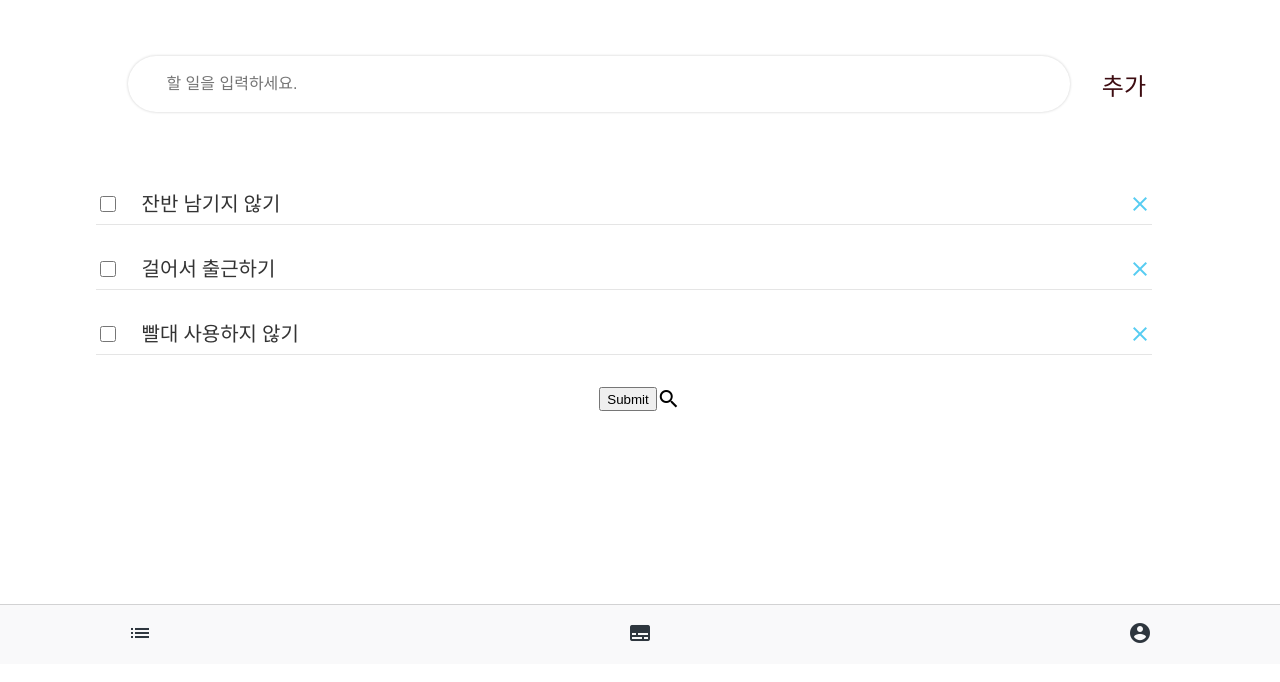
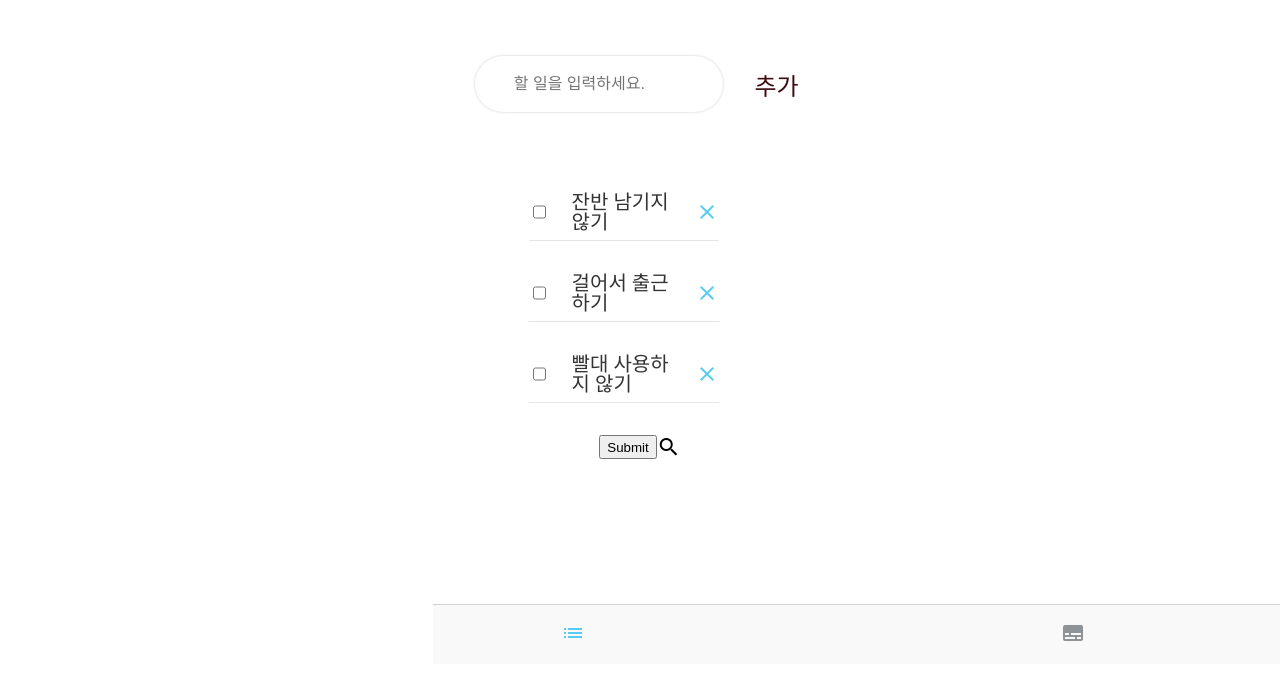
Before and after one commit to Najeong-Kim/SoomDesign, a website: page src/index.html in a window 1280 px wide. Shown: the part 136-818 px from the top of the page. Drawn offline with Linux system fonts and the light colour scheme.

Commit message:
design 21.03.17 19:26

```diff
--- a/src/css/components/nav-bar.css
+++ b/src/css/components/nav-bar.css
@@ -15,5 +15,9 @@
 
 .nav__link {
   position: relative;
-  color: #2e363e;
+  color: #8e9397;
 }
+
+.nav__now {
+  color: var(--blue);
+}
--- a/src/css/screens/todo-main.css
+++ b/src/css/screens/todo-main.css
@@ -3,7 +3,7 @@
   font-family: 'Plantagenet Cherokee';
   color: #3D0C11;
   font-size: 3vh;
-  margin-top: 5vh;
+  padding-top: 5vh;
 }
 
 .todo-main__day {
--- a/src/css/styles.css
+++ b/src/css/styles.css
@@ -60,9 +60,34 @@
 body {
   width: 100vw;
   height: 100vh;
+  margin: 0 auto;
   /* padding: 20px;  */
 }
 
 .head__link-bar-margin {
   margin-top: 50px;
 }
+
+@media screen and (max-width: 320px) {
+  body {
+    width: 320px;
+  }
+}
+
+@media screen and (min-width: 414px) {
+  body {
+    width: 414px;
+  }
+}
+
+@media screen and (max-height: 568px) {
+  body {
+    height: 568px;
+  }
+}
+
+@media screen and (min-height: 896px) {
+  body {
+    height: 896px;
+  }
+}
--- a/src/index.html
+++ b/src/index.html
@@ -22,41 +22,38 @@
       <input type="text" placeholder="할 일을 입력하세요." class="todo-main__input" />
       <input type="submit" value="추가" class="todo-main__submit" />
     </form>
-    <ul class="list">
-      <li class="list-todo">
-        <div class="list-checkset">
-          <input type="checkbox" class="list-check" />
-          <p class="list-name">잔반 남기지 않기</p>
+    <ul class="list todo-main__list">
+      <li class="list-todo todo-main__list-todo">
+        <div class="list-checkset todo-main__list-checkset">
+          <input type="checkbox" class="list-check todo-main__list-check" />
+          <p class="list-name todo-main__list-name">잔반 남기지 않기</p>
         </div>
-        <input type="button" class="list-delete"><span class="material-icons delete-icon">
-          clear
-        </span></input>
+        <input type="button" class="list-delete todo-main__list-delete">
+          <span class="material-icons delete-icon">clear</span>
+        </input>
       </li>
-      <li class="list-todo">
-        <div class="list-checkset">
-          <input type="checkbox" class="list-check" />
-          <p class="list-name">걸어서 출근하기</p>
+      <li class="list-todo todo-main__list-todo">
+        <div class="list-checkset todo-main__list-checkset">
+          <input type="checkbox" class="list-check todo-main__list-check" />
+          <p class="list-name todo-main__list-name">걸어서 출근하기</p>
         </div>
-        <input type="button" class="list-delete"><span class="material-icons delete-icon">
-          clear
-        </span></input>
+        <input type="button" class="list-delete todo-main__list-delete">
+          <span class="material-icons delete-icon">clear</span>
+        </input>
       </li>
-      <li class="list-todo">
-        <div class="list-checkset">
-          <input type="checkbox" class="list-check" />
-          <p class="list-name">빨대 사용하지 않기</p>
+      <li class="list-todo todo-main__list-todo">
+        <div class="list-checkset todo-main__list-checkset">
+          <input type="checkbox" class="list-check todo-main__list-check" />
+          <p class="list-name todo-main__list-name">빨대 사용하지 않기</p>
         </div>
-        <input type="button" class="list-delete"><span class="material-icons delete-icon">
-          clear
-        </span>
+        <input type="button" class="list-delete todo-main__list-delete">
+          <span class="material-icons delete-icon">clear</span>
         </input>
       </li>
     </ul>
     <form action="todo-find.html" method="get" id="goto-todo-find">
-      <input type="submit">
-        <span class="material-icons">
-          search
-        </span>
+      <input type="submit" class="todo-main__list-search">
+        <span class="material-icons">search</span>
       </input>
     </form>
   </main>
@@ -64,32 +61,22 @@
     <nav class="nav">
       <ul class="nav__list">
         <li class="nav__btn">
-          <a class="nav__link" href="index.html">
-            <span class="material-icons">
-              list
-            </span>
+          <a class="nav__link nav__now" href="index.html">
+            <span class="material-icons">list</span>
           </a>
         </li>
         <li class="nav__btn">
           <a class="nav__link" href="community-main.html">
-            <span class="material-icons">
-              subtitles
-            </span>
+            <span class="material-icons">subtitles</span>
           </a>
         </li>
         <li class="nav__btn">
           <a class="nav__link" href="myinfo-main.html">
-            <span class="nav__notification-small"></span>
-            <span class="material-icons">
-              account_circle
-            </span>
+            <span class="material-icons">account_circle</span>
           </a>
         </li>
       </ul>
     </nav>
   </footer>
-
-  <script src="https://kit.fontawesome.com/6478f529f2.js" crossorigin="anonymous"></script>
 </body>
-
 </html>
```
Also changed, not shown: src/community-description.html (+6 -11 lines), src/community-main.html (+7 -8 lines), src/community-todo.html (+19 -21 lines), src/myinfo-main.html (+6 -10 lines), src/todo-find.html (+5 -7 lines).
